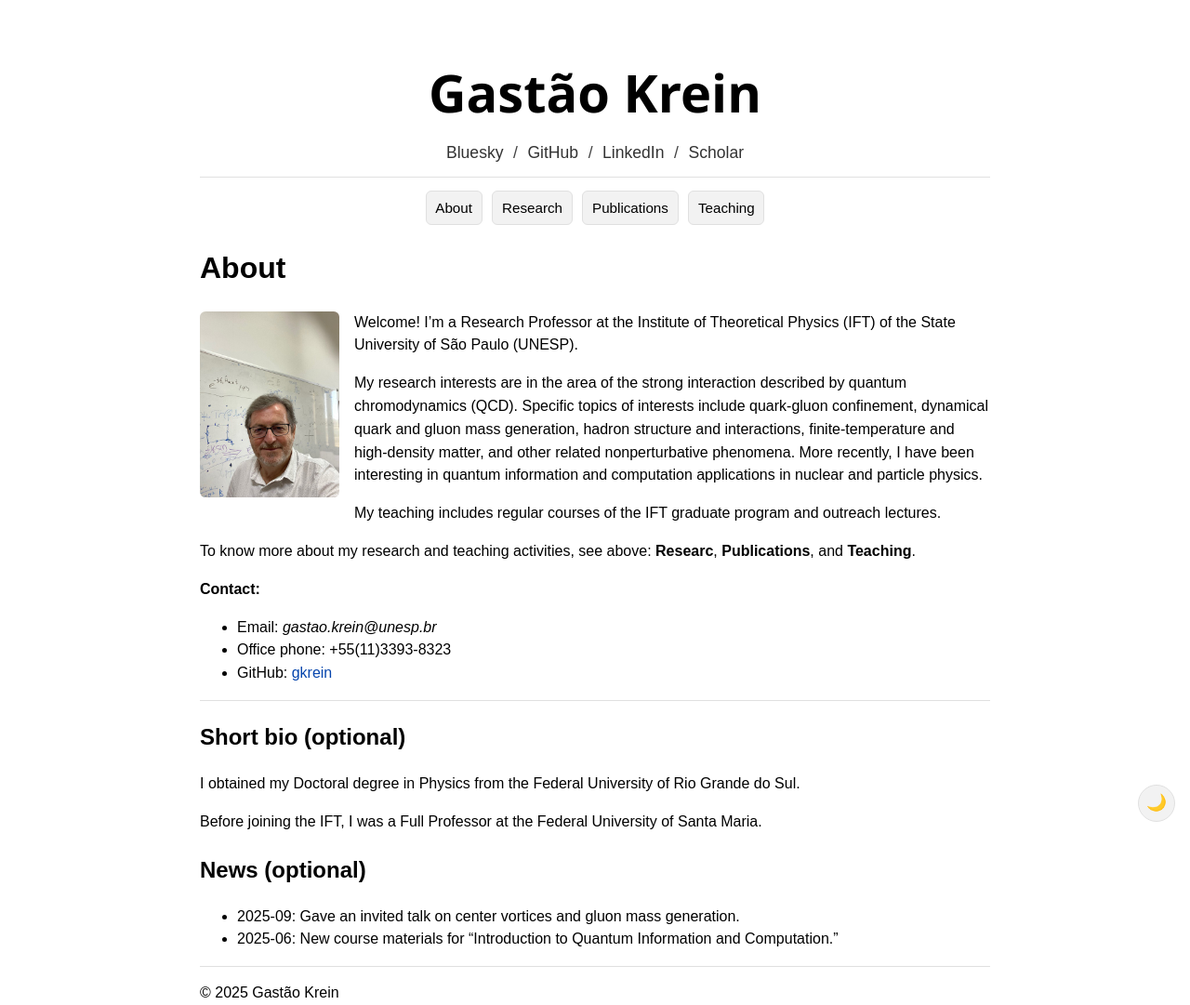
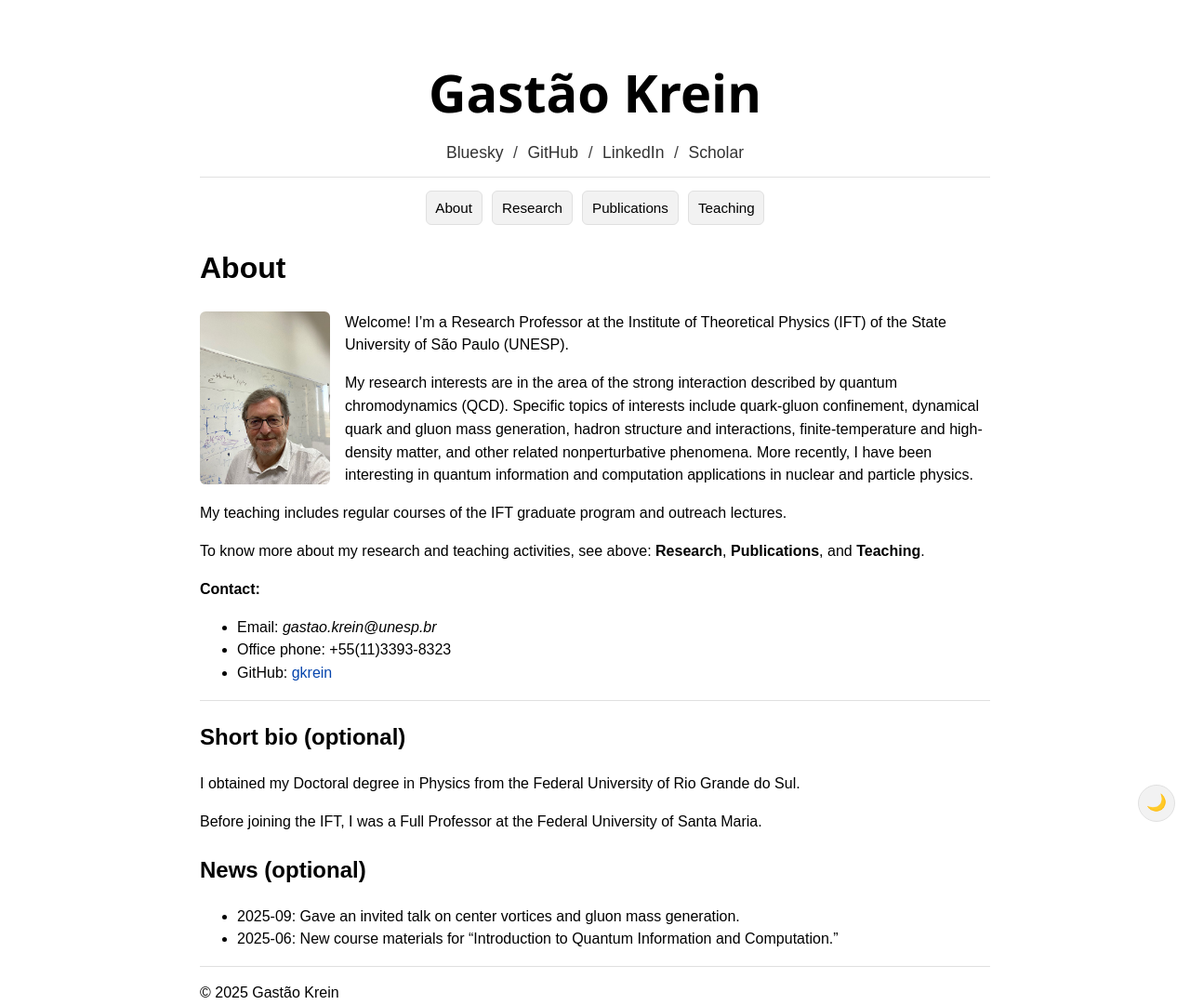
Before and after one commit to gkrein/gkrein.github.io, a Jekyll site: the page built from index.md, in a window 1280 px wide. Shown: the whole page at 93% size. Built offline with Jekyll 4.4.1, drawn with Linux system fonts in a browser that asks for light colours.

Commit message:
Update index.md

```diff
--- a/index.md
+++ b/index.md
@@ -5,7 +5,7 @@ title: About
 
 # About
 
-<img src="/assets/images/gkrein.jpg" alt="Photo of Gastão Krein" style="max-width: 150px; float: left; margin: 0 1rem 1rem 0; border-radius: 6px;">
+<img src="/assets/images/gkrein.jpg" alt="Photo of Gastão Krein" style="max-width: 140px; float: left; margin: 0 1rem 1rem 0; border-radius: 6px;">
 
 Welcome! I’m a Research Professor at the Institute of Theoretical Physics (IFT) of the State University of São Paulo (UNESP).
 
@@ -15,7 +15,7 @@ My teaching includes regular courses of the IFT graduate program and outreach le
 
 
 
-To know more about my research and teaching activities, see above: **Researc**, **Publications**, and **Teaching**.
+To know more about my research and teaching activities, see above: **Research**, **Publications**, and **Teaching**.
 
 **Contact:**
 - Email: *gastao.krein@unesp.br*
```
